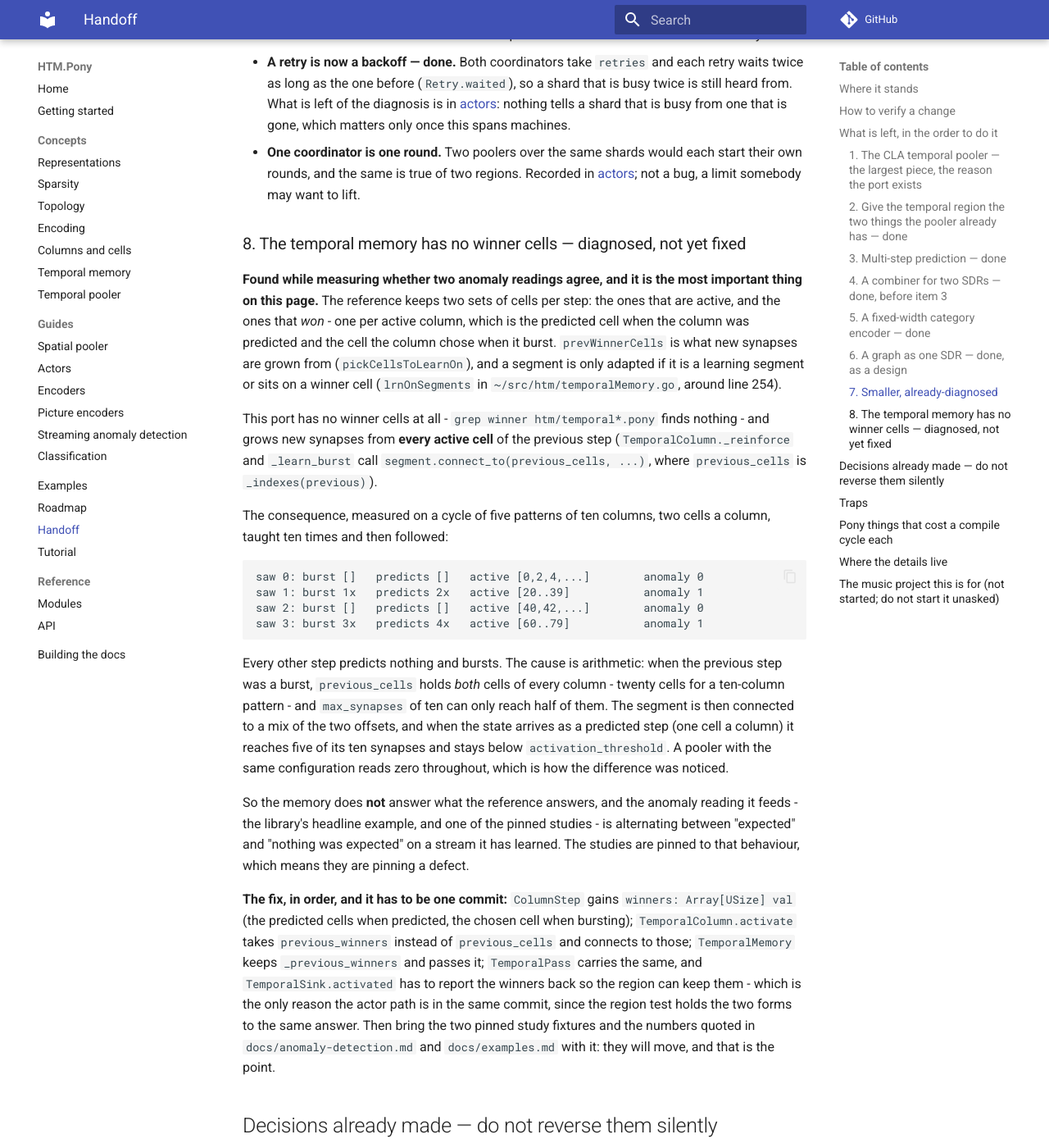
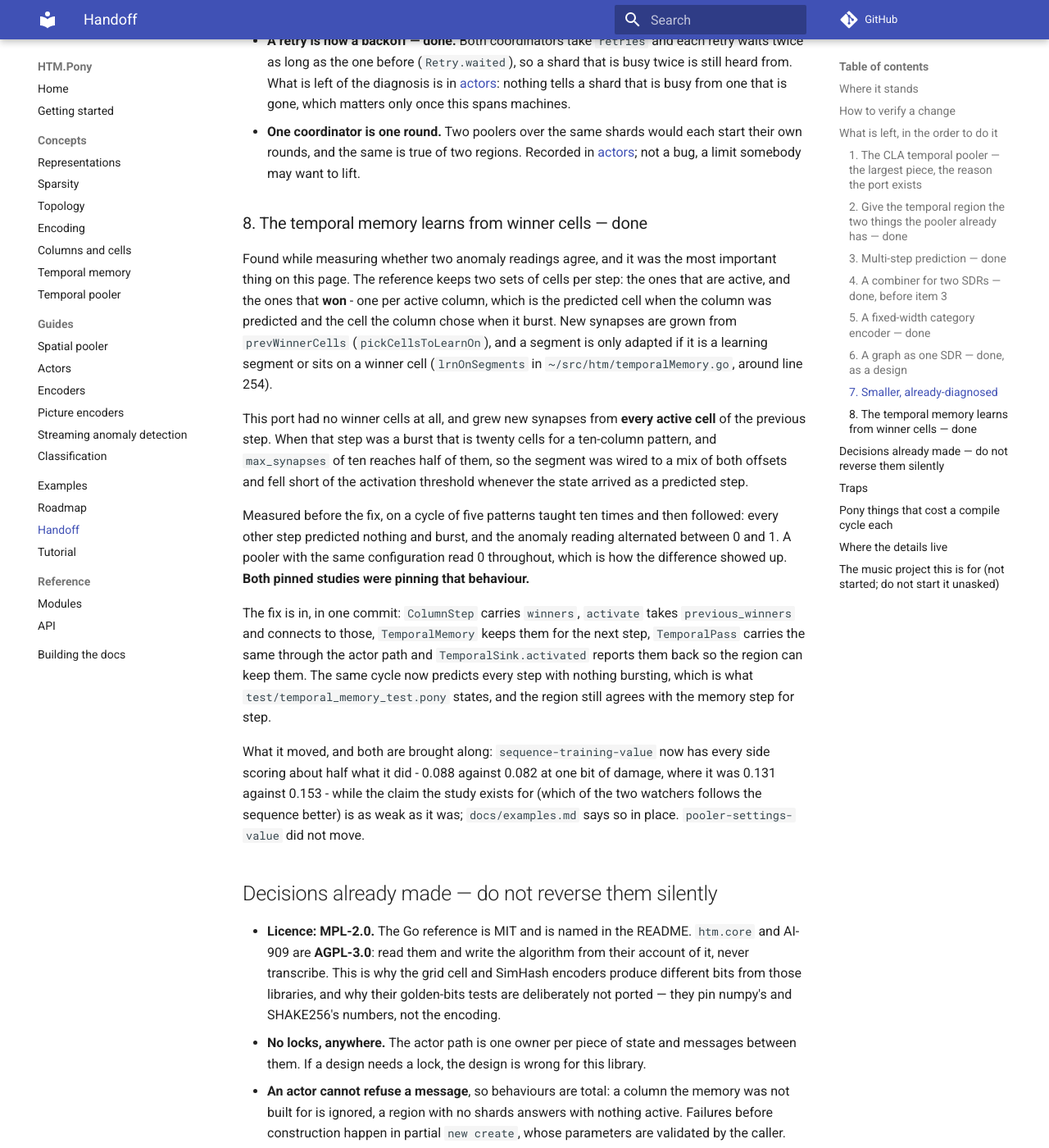
Before and after one commit to d-led/htm.pony, an MkDocs documentation site: the page built from docs/handoff.md, in a window 1280 px wide and 1400 px high, scrolled down 7394 px. Shown: the whole window at 82% size. Built offline with MkDocs 1.6.1 and Material for MkDocs 9.7.7, drawn with Linux system fonts in a browser that asks for light colours; comment, search, counter and statistics services are not loaded; some of the changed text lies outside the part shown.

Commit message:
Learn from winner cells, so a memory follows a sequence instead of alternating
The reference keeps two sets of cells per step - the active ones and the ones that
won, one per active column - and grows new synapses from the winners. This port
had no notion of a winner and connected to every active cell of the previous step.
When that step was a burst that is twenty cells for a ten-column pattern, and
max_synapses of ten reaches half of them, so a segment was wired to a mix of both
cells of each column and fell short of the activation threshold whenever the state
arrived as a predicted step.

Measured before the fix, on a cycle of five patterns taught ten times and then
followed: every other step predicted nothing and burst, and the anomaly reading
alternated between 0 and 1. Both pinned studies were pinning that. After it, every
step is predicted and nothing bursts, which is what the new test states.

ColumnStep now carries the winners, activate takes the previous step's winners
and connects to those, TemporalMemory keeps them, and the actor path carries them
too - TemporalPass has previous_winners instead of previous_cells, and
TemporalSink.activated reports the winners back so the region can hand them to the
bands on the next step. The region still agrees with the memory step for step.

sequence-training-value moves and is brought along: every side now scores about
half what it did, 0.088 against 0.082 at one bit of damage where it was 0.131
against 0.153, while the comparison the study exists for is as weak as it was. The
page says that in place rather than hiding it, and the handoff's item 8 says what
the defect was and what closed it.

````diff
--- a/docs/handoff.md
+++ b/docs/handoff.md
@@ -67,10 +67,9 @@ encoder, the graph encoder, and the smaller things item 7 diagnoses. What each
 slice was held to, and which parts of the reference were deliberately not ported,
 is written under it.
 
-**Item 8 is not in, and it is the one to do next**: the temporal memory has no
-winner cells, so it does not answer what the reference answers and the anomaly
-reading it feeds alternates on a stream it has learned. It is diagnosed with
-measurements and a plan rather than left as a suspicion.
+Item 8 is in as well: the temporal memory learns from winner cells, which it did
+not, and the numbers that moved with it are brought along rather than explained
+away.
 
 New work beyond that starts from the [roadmap](roadmap.md) and from what is still
 open in [actors](actors.md#what-is-missing).
@@ -321,57 +320,42 @@ this; they are not it.
   start their own rounds, and the same is true of two regions. Recorded in
   [actors](actors.md#what-is-missing); not a bug, a limit somebody may want to lift.
 
-### 8. The temporal memory has no winner cells — diagnosed, not yet fixed
+### 8. The temporal memory learns from winner cells — done
 
-**Found while measuring whether two anomaly readings agree, and it is the most
-important thing on this page.** The reference keeps two sets of cells per step:
-the ones that are active, and the ones that *won* - one per active column, which
-is the predicted cell when the column was predicted and the cell the column chose
-when it burst. `prevWinnerCells` is what new synapses are grown from
+Found while measuring whether two anomaly readings agree, and it was the most
+important thing on this page. The reference keeps two sets of cells per step: the
+ones that are active, and the ones that **won** - one per active column, which is
+the predicted cell when the column was predicted and the cell the column chose
+when it burst. New synapses are grown from `prevWinnerCells`
 (`pickCellsToLearnOn`), and a segment is only adapted if it is a learning segment
-or sits on a winner cell (`lrnOnSegments` in
-`~/src/htm/temporalMemory.go`, around line 254).
+or sits on a winner cell (`lrnOnSegments` in `~/src/htm/temporalMemory.go`, around
+line 254).
 
-This port has no winner cells at all - `grep winner htm/temporal*.pony` finds
-nothing - and grows new synapses from **every active cell** of the previous step
-(`TemporalColumn._reinforce` and `_learn_burst` call
-`segment.connect_to(previous_cells, ...)`, where `previous_cells` is
-`_indexes(previous)`).
+This port had no winner cells at all, and grew new synapses from **every active
+cell** of the previous step. When that step was a burst that is twenty cells for
+a ten-column pattern, and `max_synapses` of ten reaches half of them, so the
+segment was wired to a mix of both offsets and fell short of the
+activation threshold whenever the state arrived as a predicted step.
 
-The consequence, measured on a cycle of five patterns of ten columns, two cells a
-column, taught ten times and then followed:
+Measured before the fix, on a cycle of five patterns taught ten times and then
+followed: every other step predicted nothing and burst, and the anomaly reading
+alternated between 0 and 1. A pooler with the same configuration read 0
+throughout, which is how the difference showed up. **Both pinned studies were
+pinning that behaviour.**
 
-```
-saw 0: burst []   predicts []   active [0,2,4,...]        anomaly 0
-saw 1: burst 1x   predicts 2x   active [20..39]           anomaly 1
-saw 2: burst []   predicts []   active [40,42,...]        anomaly 0
-saw 3: burst 3x   predicts 4x   active [60..79]           anomaly 1
-```
+The fix is in, in one commit: `ColumnStep` carries `winners`, `activate` takes
+`previous_winners` and connects to those, `TemporalMemory` keeps them for the next
+step, `TemporalPass` carries the same through the actor path and
+`TemporalSink.activated` reports them back so the region can keep them. The same
+cycle now predicts every step with nothing bursting, which is what
+`test/temporal_memory_test.pony` states, and the region still agrees with the
+memory step for step.
 
-Every other step predicts nothing and bursts. The cause is arithmetic: when the
-previous step was a burst, `previous_cells` holds *both* cells of every column -
-twenty cells for a ten-column pattern - and `max_synapses` of ten can only reach
-half of them. The segment is then connected to a mix of the two offsets, and when
-the state arrives as a predicted step (one cell a column) it reaches five of its
-ten synapses and stays below `activation_threshold`. A pooler with the same
-configuration reads zero throughout, which is how the difference was noticed.
-
-So the memory does **not** answer what the reference answers, and the anomaly
-reading it feeds - the library's headline example, and one of the pinned studies -
-is alternating between "expected" and "nothing was expected" on a stream it has
-learned. The studies are pinned to that behaviour, which means they are pinning a
-defect.
-
-**The fix, in order, and it has to be one commit:** `ColumnStep` gains
-`winners: Array[USize] val` (the predicted cells when predicted, the chosen cell
-when bursting); `TemporalColumn.activate` takes `previous_winners` instead of
-`previous_cells` and connects to those; `TemporalMemory` keeps
-`_previous_winners` and passes it; `TemporalPass` carries the same, and
-`TemporalSink.activated` has to report the winners back so the region can keep
-them - which is the only reason the actor path is in the same commit, since the
-region test holds the two forms to the same answer. Then bring the two pinned
-study fixtures and the numbers quoted in `docs/anomaly-detection.md` and
-`docs/examples.md` with it: they will move, and that is the point.
+What it moved, and both are brought along: `sequence-training-value` now has
+every side scoring about half what it did - 0.088 against 0.082 at one bit of
+damage, where it was 0.131 against 0.153 - while the claim the study exists for
+(which of the two watchers follows the sequence better) is as weak as it was;
+`docs/examples.md` says so in place. `pooler-settings-value` did not move.
 
 ## Decisions already made — do not reverse them silently
 
````
Also changed, not shown: docs/concepts/temporal-memory.md (+11 -0 lines), docs/examples.md (+19 -13 lines), docs/reference/modules.md (+12 -4 lines), 7 other files.
